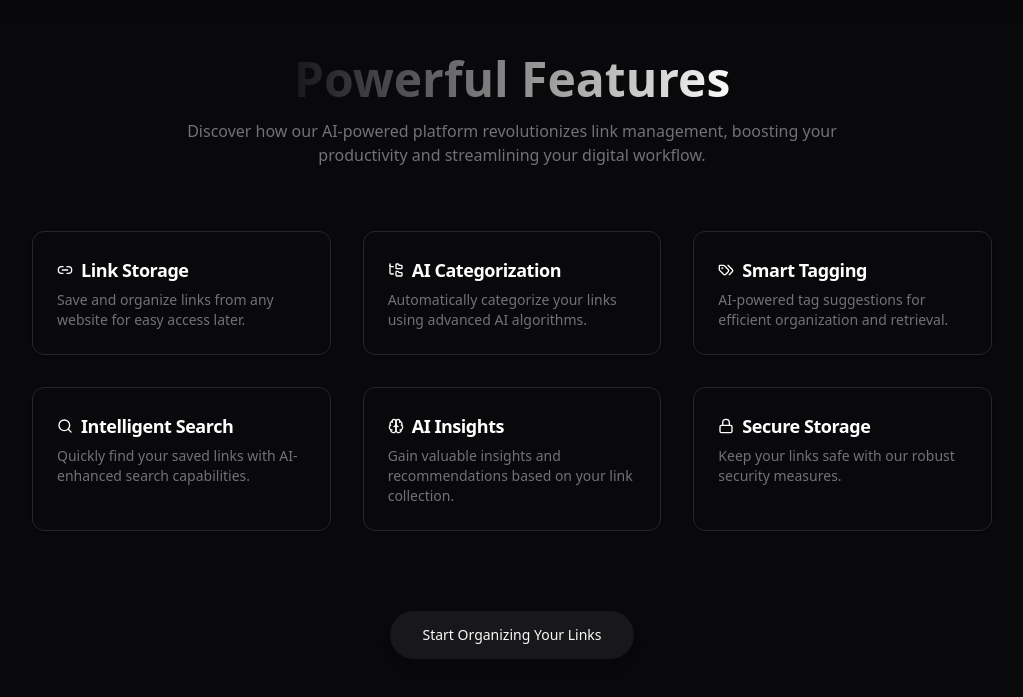
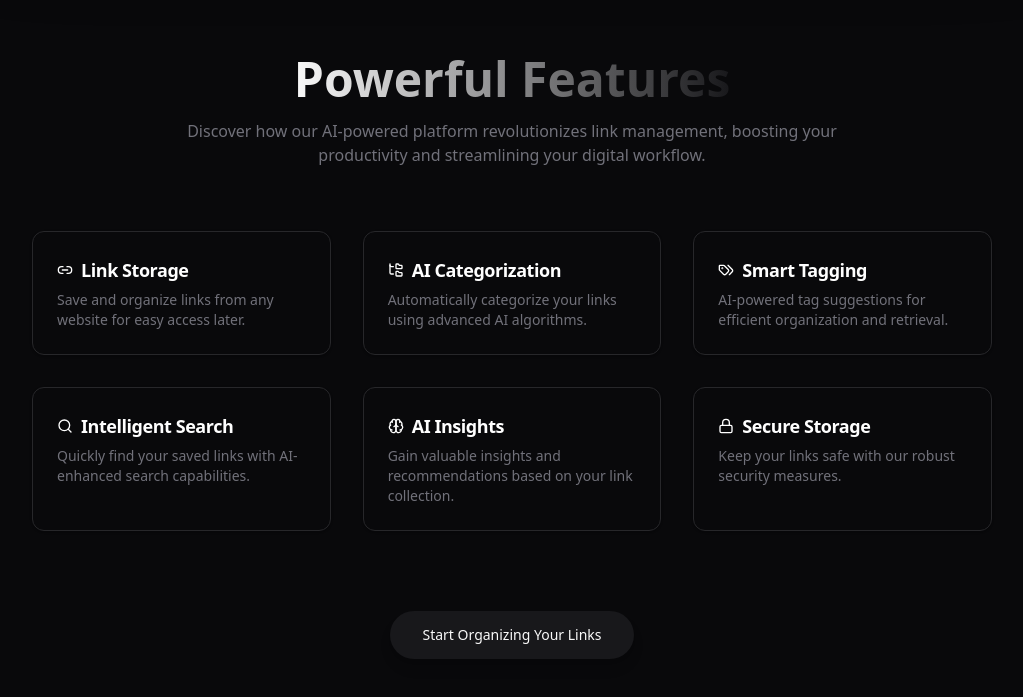
Before and after one commit to subhajitorrin/LinkVault-SaaS, a Next.js app: page / in a window 1280 px wide. Shown: the part 1191-1888 px from the top of the page, without its empty margins (128-1151 px from the left). Built offline with nearby package versions, Linux system fonts and the light colour scheme.

Commit message:
update page.tsx

```diff
--- a/app/page.tsx
+++ b/app/page.tsx
@@ -100,8 +100,8 @@ const LandingPage = () => {
 
         <section className="py-24 px-4 md:px-6 lg:px-8 mt-16">
           <div className="max-w-7xl mx-auto">
-            <h2 className="text-3xl md:text-5xl font-bold text-center mb-4">
-              <span className="bg-clip-text text-transparent bg-gradient-to-r from-primary to-primary-foreground">
+            <h2 className=" text-3xl md:text-5xl font-bold text-center mb-4">
+              <span className="bg-clip-text text-transparent bg-gradient-to-l from-primary to-primary-foreground">
                 Powerful Features
               </span>
             </h2>
```
